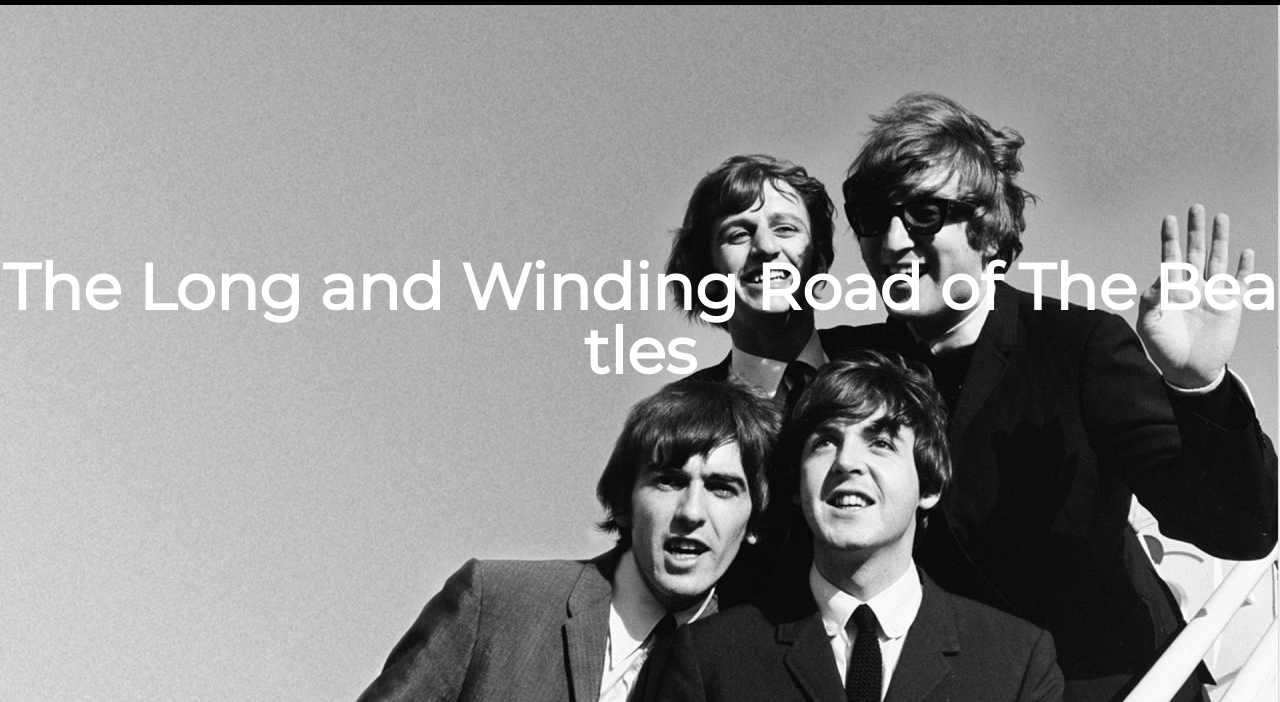
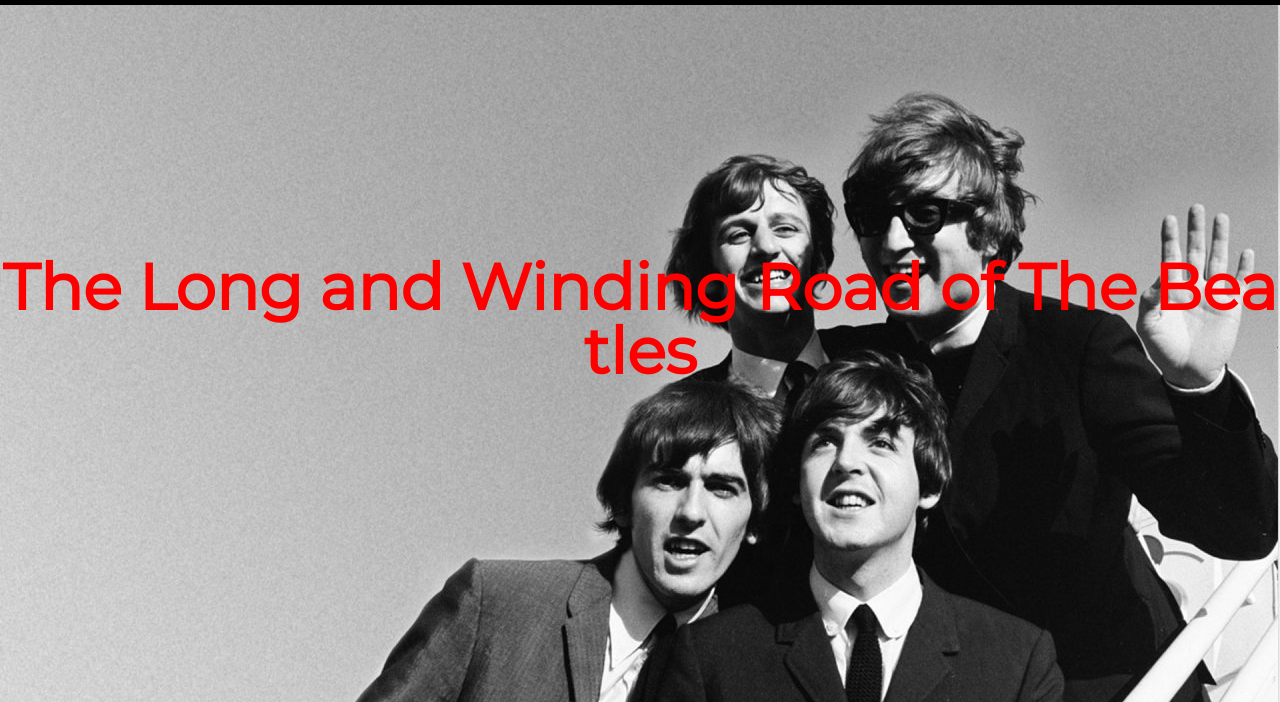
Before and after one commit to clinkner/portfolio, a plain HTML site: page index.html in a window 1280 px wide. Shown: the part 94-796 px from the top of the page. Drawn offline with Linux system fonts and the light colour scheme.

Commit message:
Add files via upload

```diff
--- a/css/style3.css
+++ b/css/style3.css
@@ -416,10 +416,9 @@ footer{
 }
 
 .parallax h1{
-	color: white;
+	color: red;
 	text-shadow: 4px;
 	padding-top: 250px;
-	font-size: 4em;
 	font-size: 4em;
 	padding-top: 250px;
 }
```
